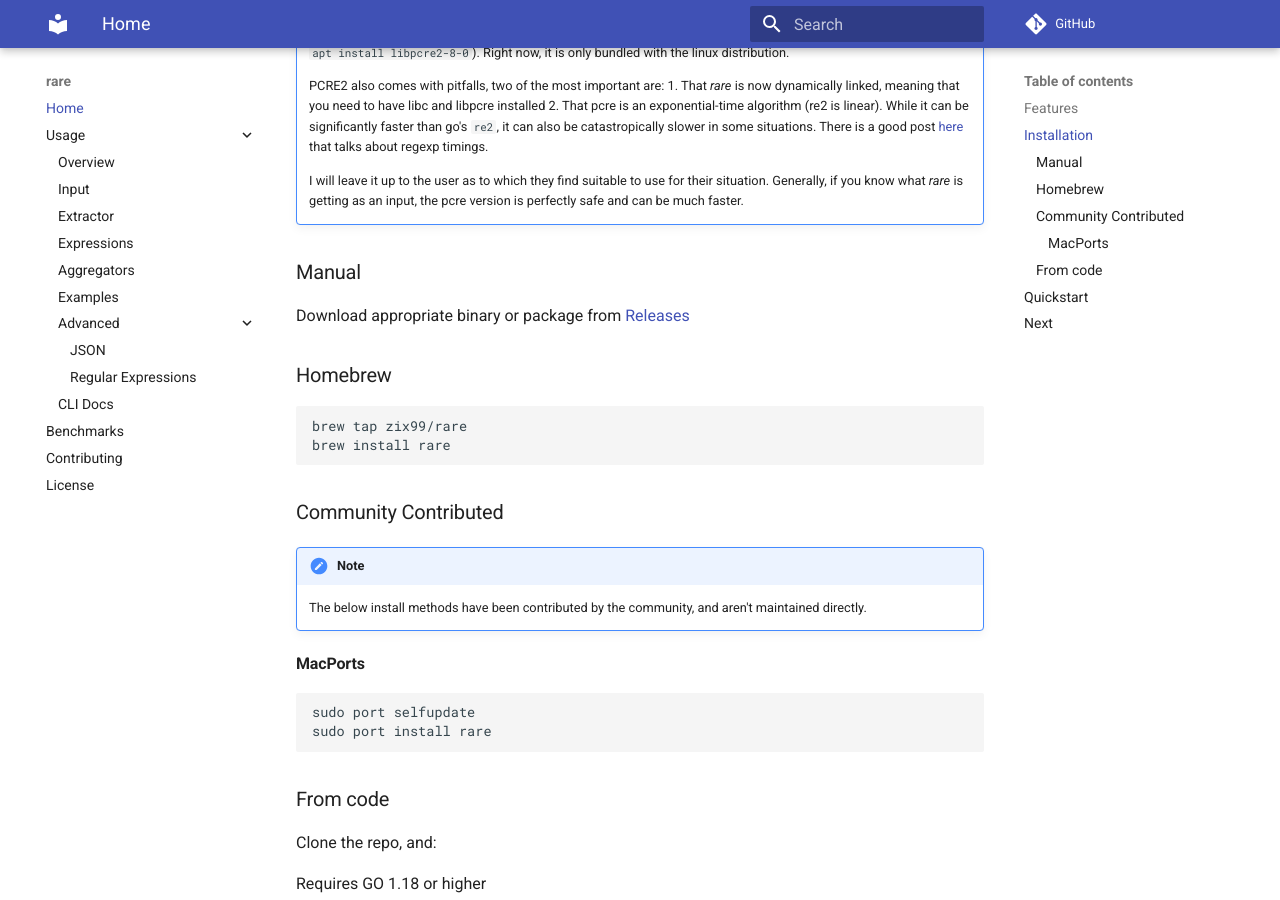
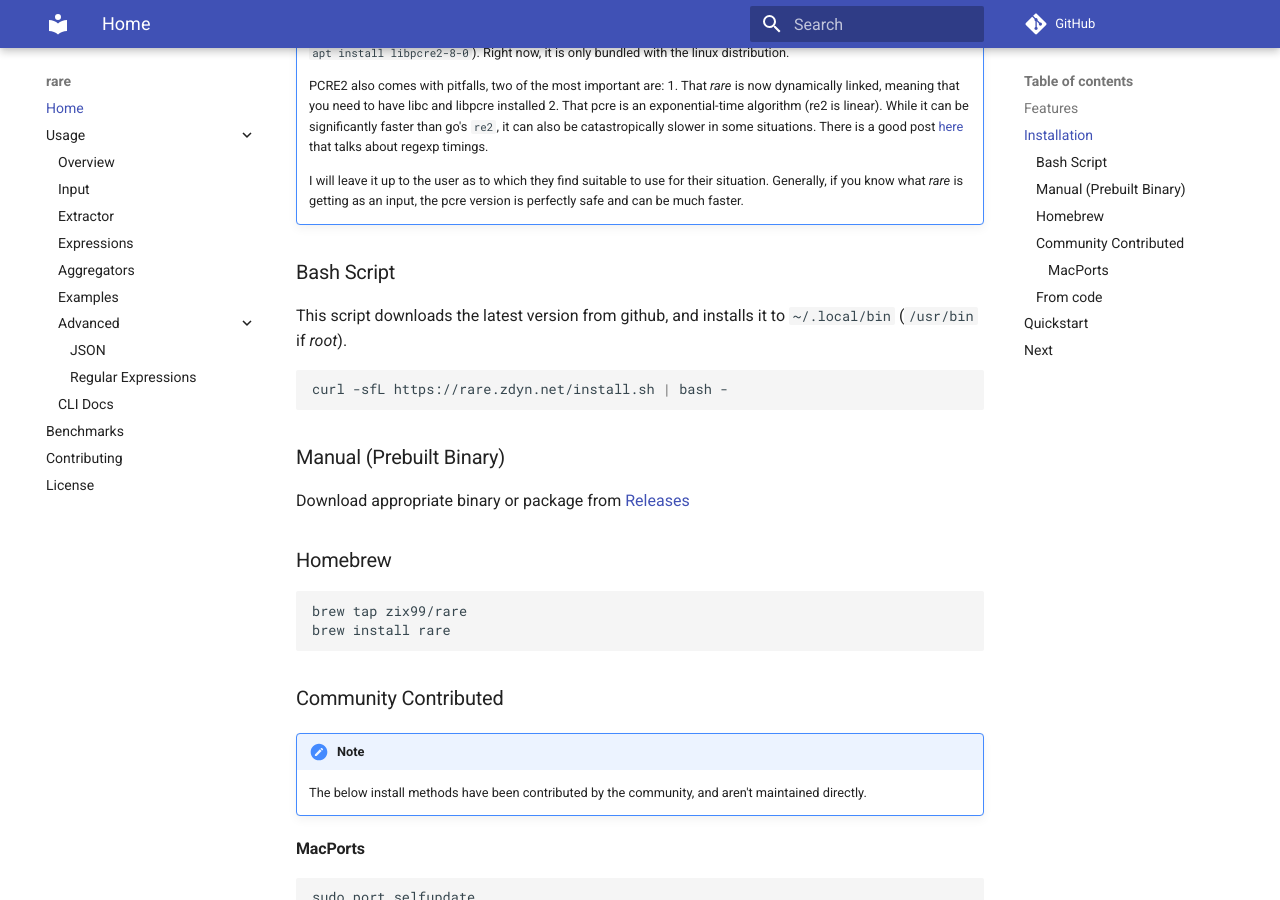
Before and after one commit to zix99/rare, an MkDocs documentation site: the page built from docs/index.md, in a window 1280 px wide and 900 px high, scrolled down 1452 px. Built offline with MkDocs 1.6.1 and Material for MkDocs 9.7.7, drawn with Linux system fonts in a browser that asks for light colours; comment, search, counter and statistics services are not loaded.

Commit message:
Install script

````diff
--- a/docs/index.md
+++ b/docs/index.md
@@ -41,7 +41,15 @@ Take a look at [examples](usage/examples.md) to see more of what *rare* does.
 
     I will leave it up to the user as to which they find suitable to use for their situation.  Generally, if you know what *rare* is getting as an input, the pcre version is perfectly safe and can be much faster.
 
-### Manual
+### Bash Script
+
+This script downloads the latest version from github, and installs it to `~/.local/bin` (`/usr/bin` if *root*).
+
+```sh
+curl -sfL https://rare.zdyn.net/install.sh | bash -
+```
+
+### Manual (Prebuilt Binary)
 
 Download appropriate binary or package from [Releases](https://github.com/zix99/rare/releases)
 
````
Also changed, not shown: README.md (+9 -1 lines), 2 other files.
